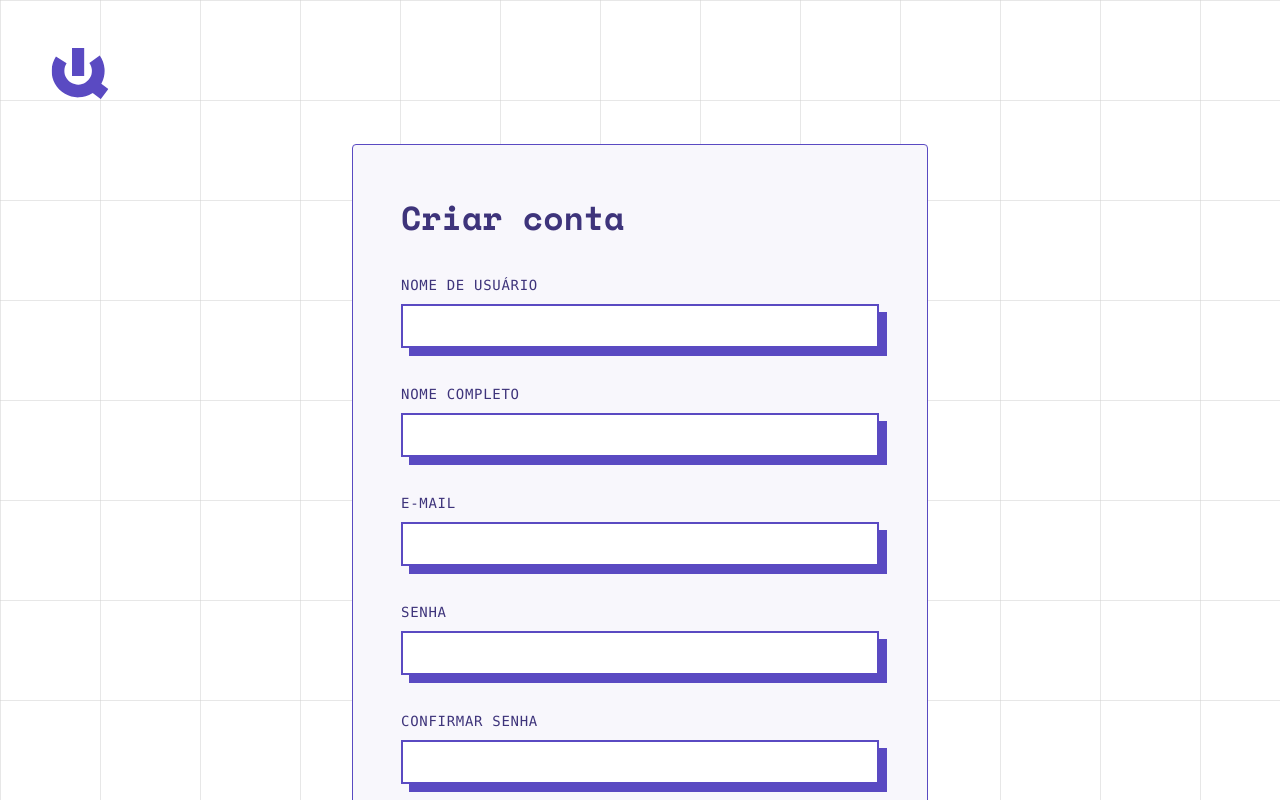
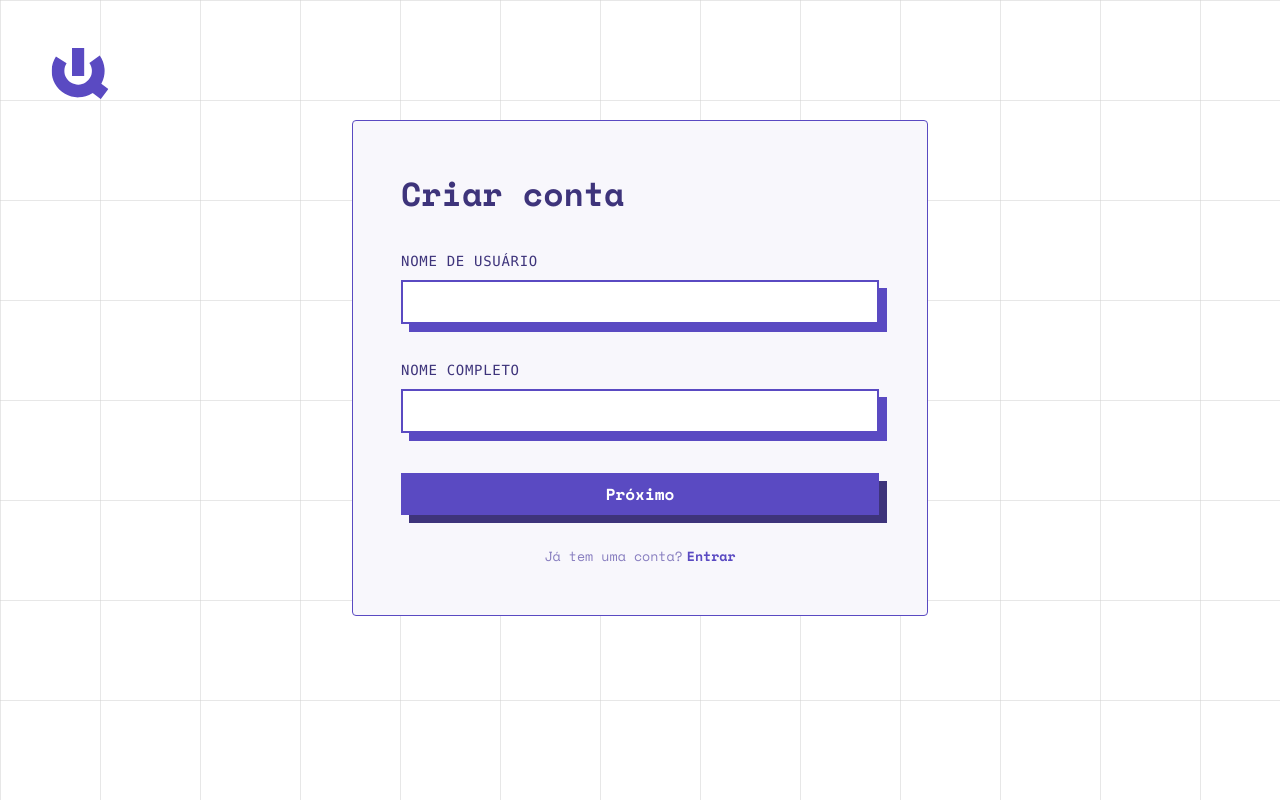
Before and after one commit to QuestIO42/App-frontend, a React (Vite) app: page /register in a window 1280 px wide. Shown: the top 800 px of the page. Built offline with nearby package versions, Linux system fonts and the light colour scheme.

Commit message:
refactor: split register form into two steps

```diff
--- a/src/components/forgotPassword/ForgotPasswordForm.tsx
+++ b/src/components/forgotPassword/ForgotPasswordForm.tsx
@@ -3,7 +3,6 @@ import { forgotPassword } from '@/services/api/auth'
 import { z } from 'zod'
 import { useForm } from 'react-hook-form'
 import { zodResolver } from '@hookform/resolvers/zod'
-import { Link } from 'react-router-dom'
 import Button from '../utility/Button'
 import FormTitle from '../form/FormTitle'
 import ErrorMessage from '../form/ErrorMessage'
--- a/src/components/register/RegisterForm.tsx
+++ b/src/components/register/RegisterForm.tsx
@@ -7,14 +7,11 @@ import Button from '../utility/Button'
 import FormInput from '../form/FormInput'
 import FormTitle from '../form/FormTitle'
 import ErrorMessage from '../form/ErrorMessage'
+import { useState } from 'react'
 
 const RegisterFormSchema = z.object({
-  username: z
-    .string()
-    .min(1, { message: 'O campo de nome de usuário é obrigatório' }),
-  full_name: z
-    .string()
-    .min(1, { message: 'O campo de nome completo é obrigatório' }),
+  username: z.string().min(1, { message: 'O campo de nome de usuário é obrigatório' }),
+  full_name: z.string().min(1, { message: 'O campo de nome completo é obrigatório' }),
   email: z
     .string()
     .min(1, { message: 'O campo de e-mail é obrigatório' })
@@ -27,28 +24,33 @@ const RegisterFormSchema = z.object({
   confirmPassword: z
     .string()
     .min(1, { message: 'O campo de confirmação de senha é obrigatório' }),
+}).refine((data) => data.password === data.confirmPassword, {
+  path: ['confirmPassword'],
+  message: 'As senhas não coincidem',
 })
 
-const extendedRegisterFormSchema = RegisterFormSchema.refine(
-  (data) => data.password === data.confirmPassword,
-  {
-    path: ['confirmPassword'],
-    message: 'As senhas não coincidem',
-  }
-)
-
-type RegisterFormValues = z.infer<typeof extendedRegisterFormSchema>
+type RegisterFormValues = z.infer<typeof RegisterFormSchema>
 
 export default function RegisterForm() {
+  const [step, setStep] = useState(1)
   const navigate = useNavigate()
+
   const {
     register,
     handleSubmit,
+    trigger,
     setError,
     formState: { errors, isSubmitting },
   } = useForm<RegisterFormValues>({
-    resolver: zodResolver(extendedRegisterFormSchema),
+    resolver: zodResolver(RegisterFormSchema),
+    mode: 'onBlur',
   })
+
+  async function handleNextStep() {
+    // Valida apenas os campos da etapa 1
+    const isValid = await trigger(['username', 'full_name'])
+    if (isValid) setStep(2)
+  }
 
   async function handleRegister({
     username,
@@ -63,22 +65,13 @@ export default function RegisterForm() {
     } catch (error: any) {
       if (error.response && error.response.data) {
         if (error.response.data.message === 'The email already exists.') {
-          setError('email', {
-            type: 'manual',
-            message: 'Este e-mail já está em uso',
-          })
-        } else if (
-          error.response.data.message === 'The username already exists.'
-        ) {
-          setError('username', {
-            type: 'manual',
-            message: 'Este nome de usuário já está em uso',
-          })
+          setError('email', { type: 'manual', message: 'Este e-mail já está em uso' })
+        } else if (error.response.data.message === 'The username already exists.') {
+          setError('username', { type: 'manual', message: 'Este nome de usuário já está em uso' })
         } else {
           setError('root', {
             type: 'manual',
-            message:
-              'Ocorreu um erro ao tentar registrar. Tente novamente mais tarde.',
+            message: 'Ocorreu um erro ao tentar registrar. Tente novamente mais tarde.',
           })
         }
       } else {
@@ -91,13 +84,16 @@ export default function RegisterForm() {
   }
 
   return (
-    <div className="h-auto bg-[#f8f7fc] flex flex-col items-center justify-center border border-roxo-300 rounded mt-36 p-8 sm:p-12 min-w-full sm:min-w-[36rem]">
+    <div className="h-auto bg-[#f8f7fc] flex flex-col items-center justify-center border border-roxo-300 rounded mt-16 sm:mt-0 p-8 sm:p-12 min-w-full sm:min-w-[36rem]">
       <FormTitle title="Criar conta" />
 
       <form
         onSubmit={handleSubmit(handleRegister)}
         className="mt-8 w-full flex flex-col items-center justify-center"
       >
+        {step === 1 && (
+          <>
+            {/* Etapa 1 */}
             <div className="w-full flex flex-col items-start">
               <FormInput
                 registerProps={register('username')}
@@ -116,7 +112,19 @@ export default function RegisterForm() {
               {errors.full_name && <ErrorMessage error={errors.full_name.message} />}
             </div>
 
-        <div className="w-full flex flex-col items-start mt-5">
+            <Button
+              type="button"
+              onClick={handleNextStep}
+              className="mt-6 w-full"
+              text="Próximo"
+            />
+          </>
+        )}
+
+        {step === 2 && (
+          <>
+            {/* Etapa 2 */}
+            <div className="w-full flex flex-col items-start">
               <FormInput
                 registerProps={register('email')}
                 type="text"
@@ -140,16 +148,36 @@ export default function RegisterForm() {
                 type="password"
                 label="confirmar senha"
               />
-          {errors.confirmPassword && (<ErrorMessage error={errors.confirmPassword.message} />)}
+              {errors.confirmPassword && (
+                <ErrorMessage error={errors.confirmPassword.message} />
+              )}
             </div>
 
             {errors.root && <ErrorMessage error={errors.root.message} />}
 
-        <Button disabled={isSubmitting} className="mt-6 w-full" text="Cadastrar" />
+            <div className="flex w-full gap-5 mt-6">
+              <Button
+                type="button"
+                onClick={() => setStep(1)}
+                className="w-[30%] bg-roxo-500 border-roxo-500"
+                text="Voltar"
+              />
+
+              <Button
+                disabled={isSubmitting}
+                className="w-[70%]"
+                text="Cadastrar"
+              />
+            </div>
+          </>
+        )}
 
         <p className="mt-8 flex flex-wrap items-center justify-center gap-1 text-center text-sm text-roxo-500">
           <span>Já tem uma conta?</span>
-          <Link className="font-semibold text-roxo-300 transition-colors hover:text-roxo-900" to={'/'}>
+          <Link
+            className="font-semibold text-roxo-300 transition-colors hover:text-roxo-900"
+            to={'/'}
+          >
             Entrar
           </Link>
         </p>
```
Lines whose indentation alone changed are shown as unchanged.
